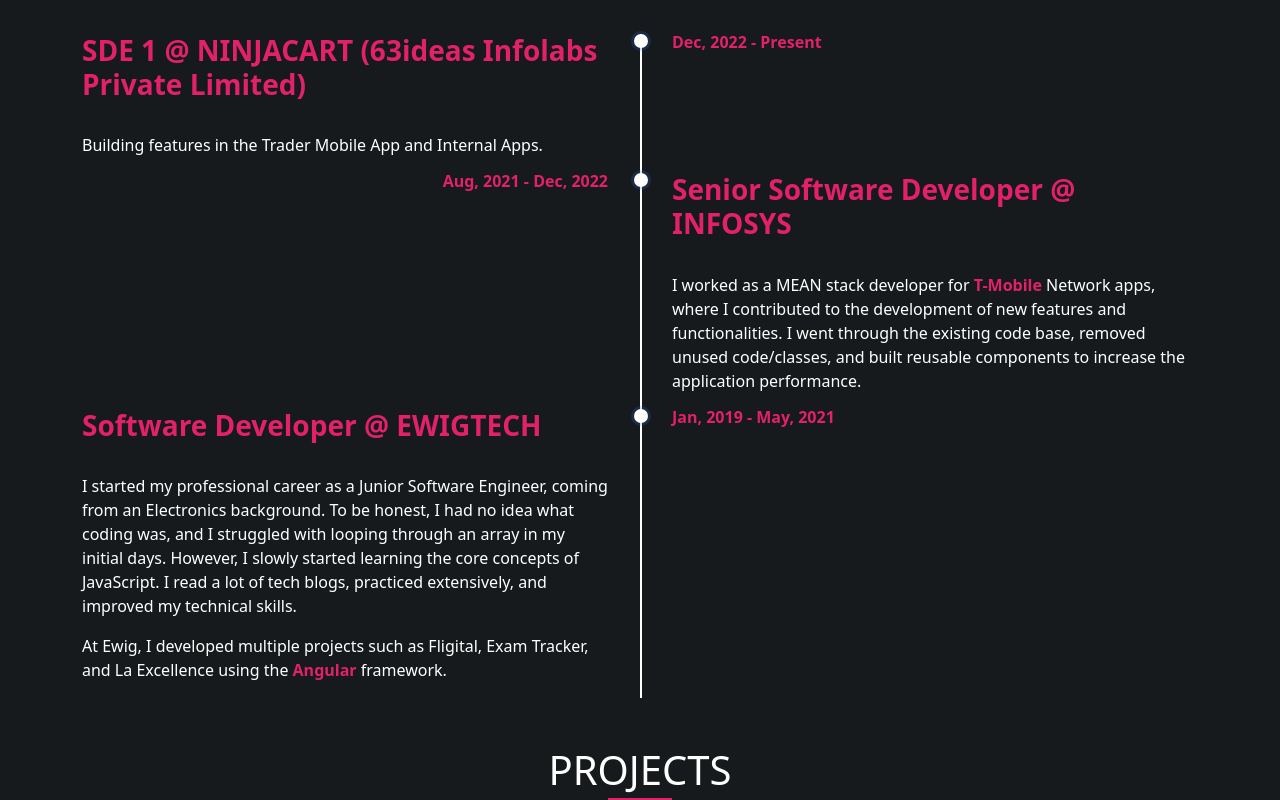
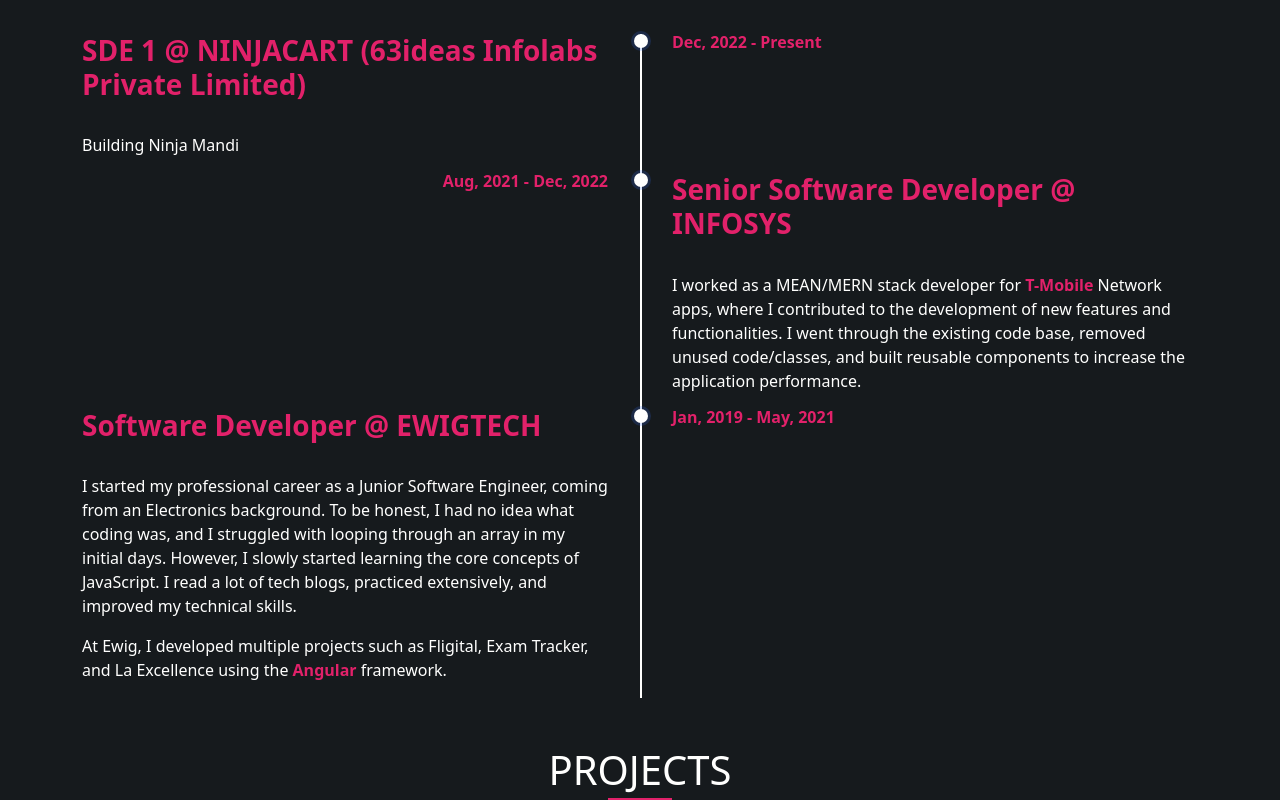
Before and after one commit to shivaji33/portfolio, a plain HTML site: page index.html in a window 1280 px wide. Shown: the part 1940-2740 px from the top of the page. Drawn offline with nearby package versions, Linux system fonts and the light colour scheme.

Commit message:
Update index.html

```diff
--- a/index.html
+++ b/index.html
@@ -175,7 +175,7 @@
               </div>
               <div class="timeline-content">
                 <h3>SDE 1 @ NINJACART (63ideas Infolabs Private Limited)</h3>
-                <p>Building features in the Trader Mobile App and Internal Apps.</p>
+                <p>Building Ninja Mandi</p>
               </div>
             </li>
             <li class="work-timeline-item clearfix">
@@ -185,7 +185,7 @@
               <div class="timeline-content">
                 <h3>Senior Software Developer @ INFOSYS</h3>
                 <p>
-                  I worked as a MEAN stack developer for <b class="highlighted-text">T-Mobile</b> Network apps, where I
+                  I worked as a MEAN/MERN stack developer for <b class="highlighted-text">T-Mobile</b> Network apps, where I
                   contributed
                   to the development of new features and functionalities. I went through
                   the existing code base, removed unused code/classes,
```
